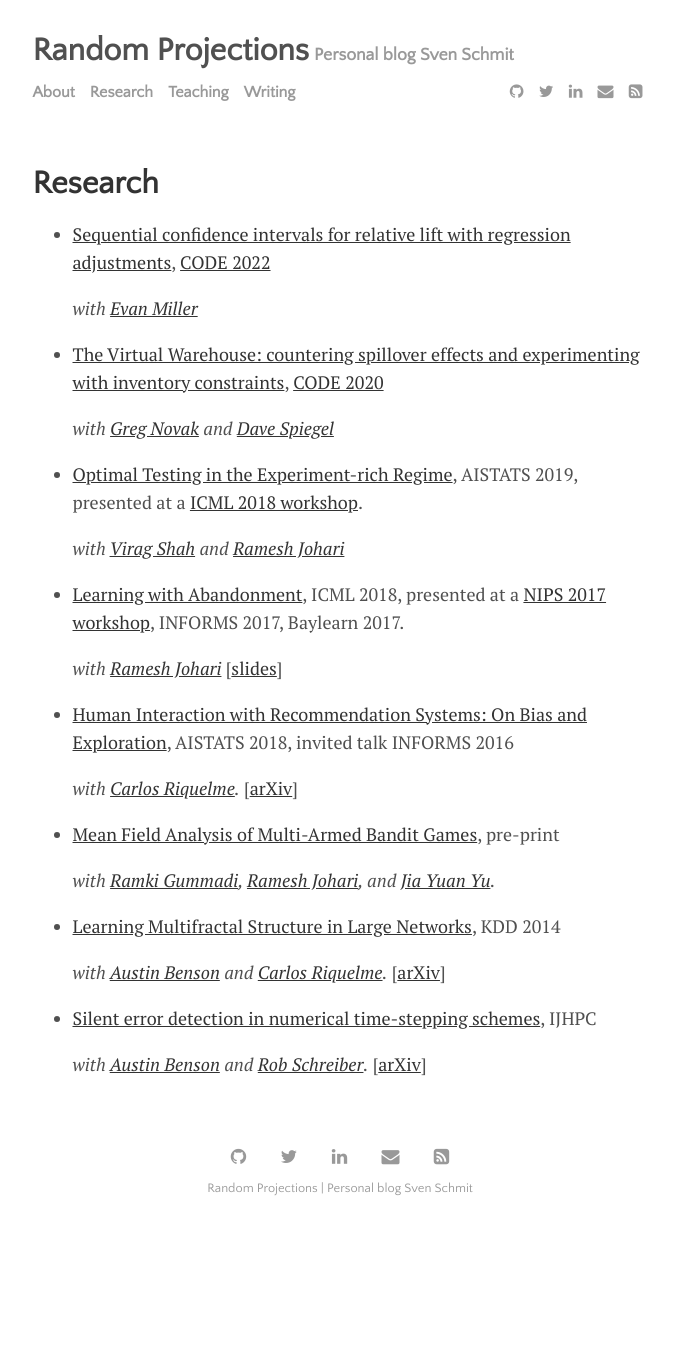
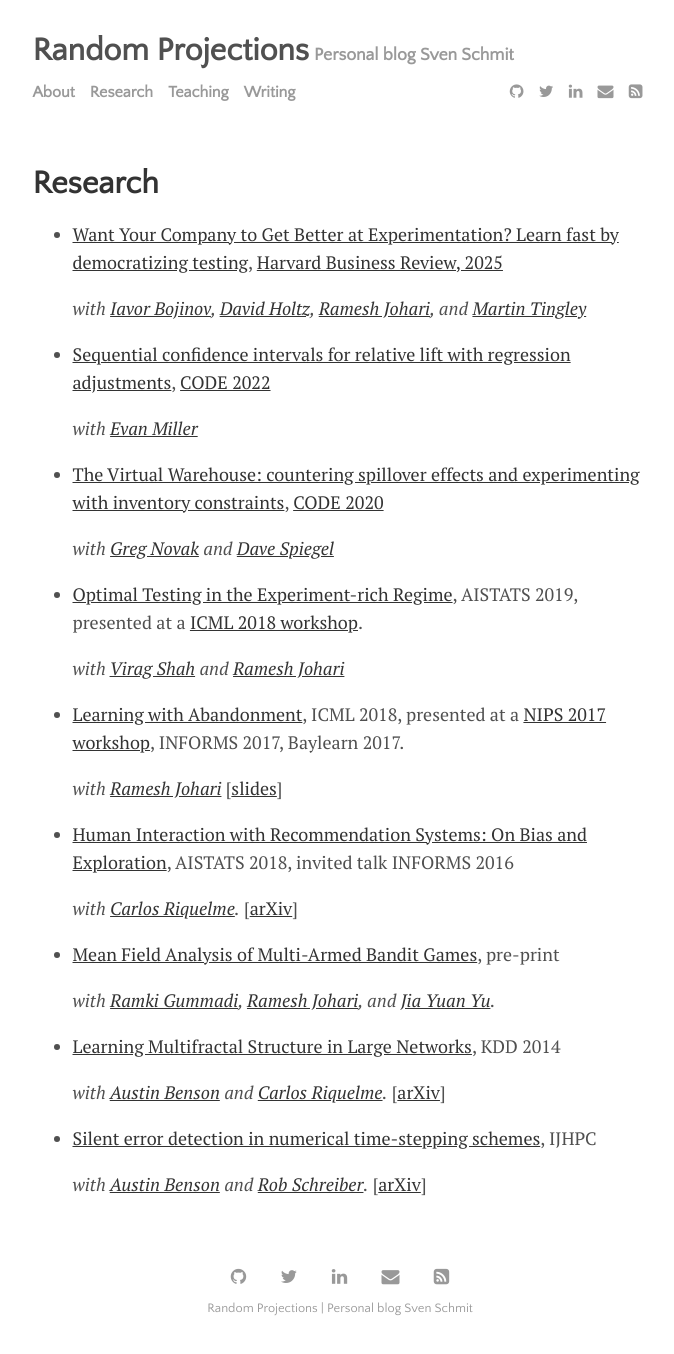
Before and after one commit to schmit/schmit.github.io, a Jekyll site: the page built from menu/research.md, in a window 1280 px wide. Shown: the whole page, without its empty margins (300-974 px from the left). Built offline with Jekyll 4.4.1, drawn with Linux system fonts in a browser that asks for light colours; before the commit the page ends 1234 px from its top, so only the background shows below that.

Commit message:
Add HBR article

```diff
--- a/menu/research.md
+++ b/menu/research.md
@@ -4,6 +4,9 @@ title: Research
 permalink: /research
 ---
 
+- [Want Your Company to Get Better at Experimentation? Learn fast by democratizing testing](https://hbr.org/2025/01/want-your-company-to-get-better-at-experimentation), [Harvard Business Review, 2025](https://hbr.org/)
+
+   *with [Iavor Bojinov](https://www.hbs.edu/faculty/Pages/profile.aspx?facId=1199332), [David Holtz](https://www.daveholtz.net/), [Ramesh Johari](https://web.stanford.edu/~rjohari/), and [Martin Tingley](https://www.linkedin.com/in/martintingley)*
 
 - [Sequential confidence intervals for relative lift with regression adjustments](/assets/pdf/code_2022_ci.pdf), [CODE 2022](https://ide.mit.edu/events/2022-conference-on-digital-experimentation-mit-codemit/)
 
```
